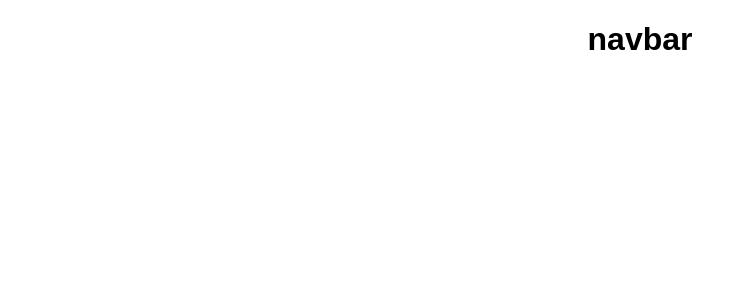
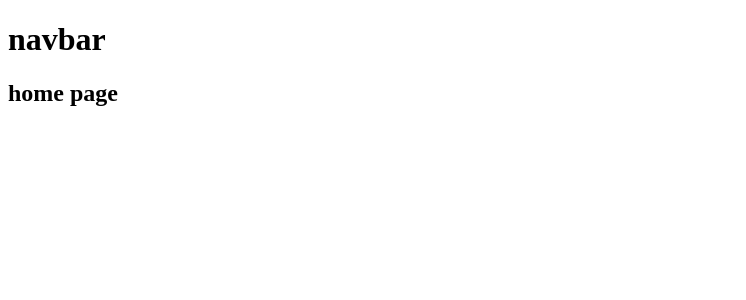
Before and after one commit to vk0808/cocktail-finder, a React (Create React App) app: page / in a window 1280 px wide. Shown: the top 300 px of the page, without its empty margins (0-746 px from the left). Built offline with nearby package versions, Linux system fonts and the light colour scheme.

Commit message:
included pages using router

```diff
--- a/src/App.js
+++ b/src/App.js
@@ -1,11 +1,28 @@
 import "./styles.css";
 import Navbar from "./components/Navbar";
-import { BrowserRouter as Router, Route, Switch } from 'react-router-dom'
+import { BrowserRouter as Router, Route, Switch } from "react-router-dom";
+
+import Home from "./pages/Home";
+import About from "./pages/About";
+import SingleCocktail from "./pages/SingleCocktail";
+import Error from "./pages/Error";
 
 export default function App() {
   return (
-    <div className="App">
+    <Router>
       <Navbar />
-    </div>
+      <Switch>
+        <Route exact path="/">
+          <Home />
+        </Route>
+        <Route path="/about">
+          <About />
+        </Route>
+        <Route path="/cocktail/:id" children={<SingleCocktail />}></Route>
+        <Route path="*">
+          <Error />
+        </Route>
+      </Switch>
+    </Router>
   );
 }
```
